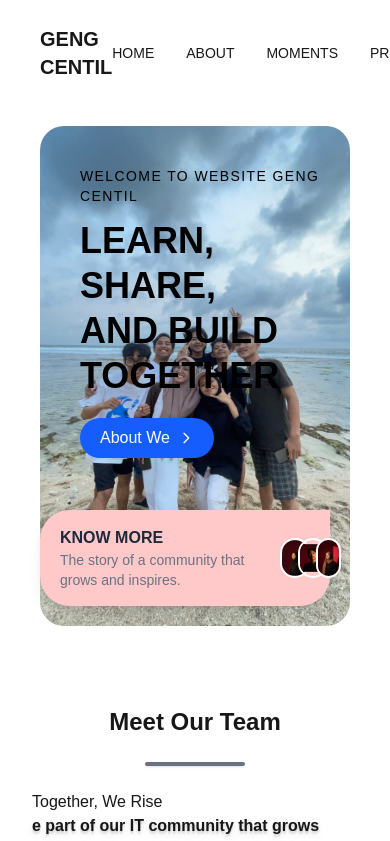
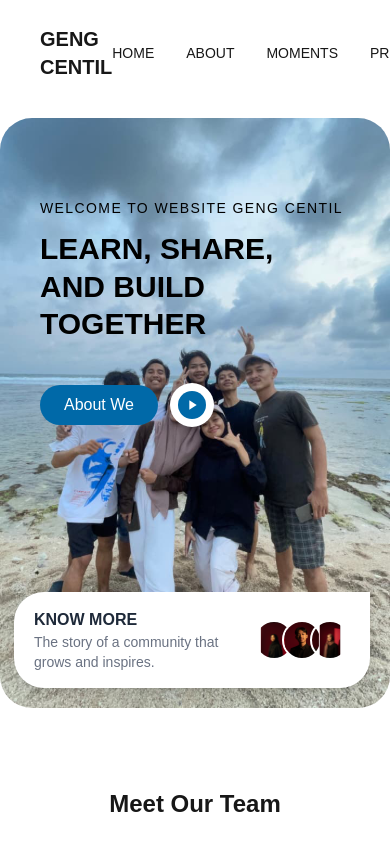
Before and after one commit to dmaszak/projek-bersama, a Next.js app: page / in a window 390 px wide. Shown: the top 841 px of the page. Built offline with nearby package versions, Linux system fonts and the light colour scheme.

Commit message:
update homepage 2

```diff
--- a/app/components/Navbar.jsx
+++ b/app/components/Navbar.jsx
@@ -1,13 +1,26 @@
 export default function Navbar() {
+  const navItems = ["HOME", "ABOUT", "MOMENTS", "PROGRAM"];
+
   return (
     <nav className="flex justify-between items-center px-10 py-5">
+      {/* LOGO */}
       <h1 className="text-xl font-semibold">GENG CENTIL</h1>
+
+      {/* MENU */}
       <ul className="flex gap-8 text-sm">
-        <li><a href="#" className="hover:text-blue-600">HOME</a></li>
-        <li><a href="#" className="hover:text-blue-600">ABOUT</a></li>
-        <li><a href="#" className="hover:text-blue-600">MOMENTS</a></li>
-        <li><a href="#" className="hover:text-blue-600">PROGRAM</a></li>
+        {navItems.map((item) => (
+          <li key={item}>
+            <a
+              href="#"
+              className="relative after:content-[''] after:absolute after:left-1/2 after:-translate-x-1/2 after:-bottom-1 after:h-0.5 after:w-0 after:bg-slate-500 after:transition-all after:duration-300 hover:after:w-full hover:after:scale-x-100 after:origin-center after:scale-x-0"
+            >
+              {item}
+            </a>
+          </li>
+        ))}
       </ul>
+
+      {/* BUTTON */}
       <button className="border text-white bg-black px-5 py-2 rounded-full hover:bg-white hover:text-black transition">
         BOOK TRIP
       </button>
--- a/app/globals.css
+++ b/app/globals.css
@@ -31,3 +31,10 @@ body {
     "M 0 50 Q 50 0 150 0 L 100% 0 Q 100% 100% 100% 100% L 0 100% Z"
   );
 }
+
+.custom-card {
+  clip-path: path(
+    "M 0 30 Q 40 0 120 0 L 100% 0 L 100% 100% L 0 100% Q 40 80 0 70 Z"
+  );
+  border-radius: 30px;
+}
--- a/app/page.tsx
+++ b/app/page.tsx
@@ -12,32 +12,52 @@ export default function HomePage() {
       <Navbar />
 
       {/* HERO SECTION */}
-      <section className="flex flex-col items-center px-10 mt-5">
+      <section className="flex flex-col items-center mt-3">
         <div className="relative w-full max-w-6xl">
           {/* Background Image */}
           <Image
             src={heroImg}
             alt="Geng Centil"
-            className="w-full h-[500px] object-cover rounded-3xl"
+            className="w-full h-[590px] object-cover rounded-4xl custom-img"
           />
 
           {/* Overlay Text */}
-          <div className="absolute top-10 left-10 text-black">
+          <div className="absolute top-20 left-10 text-black">
             <p className="text-sm tracking-widest">WELCOME TO WEBSITE GENG CENTIL</p>
-            <h2 className="text-4xl md:text-5xl font-bold leading-tight mt-3">
+            <h2 className="text-3xl md:text-5xl font-bold leading-tight mt-3">
               LEARN, SHARE, <br /> AND BUILD <br /> TOGETHER
             </h2>
-            <button className="mt-5 bg-blue-600 hover:bg-blue-700 text-white px-5 py-2 rounded-full flex items-center gap-2">
-              <span>About We</span>
-              <svg xmlns="http://www.w3.org/2000/svg" className="w-4 h-4" fill="none" viewBox="0 0 24 24" stroke="currentColor">
-                <path strokeLinecap="round" strokeLinejoin="round" strokeWidth={2} d="M9 5l7 7-7 7" />
+
+            <div className="flex items-center gap-3 mt-10">
+              {/* Tombol About We */}
+              <button className="bg-sky-700 hover:bg-sky-800 text-white px-6 py-2 rounded-full transition">
+                About We
+              </button>
+
+              {/* Lingkaran play double layer */}
+              <div className="w-11 h-11 bg-white rounded-full flex items-center justify-center shadow-md">
+                {/* Lapisan biru di dalam */}
+                <div className="w-7 h-7 bg-sky-700 rounded-full flex items-center justify-center">
+                  {/* Ikon play */}
+                  <svg
+                    xmlns="http://www.w3.org/2000/svg"
+                    className="w-4 h-4 text-white"
+                    fill="currentColor"
+                    viewBox="0 0 24 24"
+                  >
+                    <path d="M8 5v14l11-7z" />
                   </svg>
-            </button>
+                </div>
+              </div>
+            </div>
+
+
+
           </div>
 
           {/* KNOW MORE SECTION */}
           {/* KNOW MORE SECTION */}
-          <div className="absolute bottom-5 right-5 bg-red-200 shadow-lg px-5 py-4 flex items-center gap-5 clip-shape">
+          <div className="absolute bottom-5 right-5 bg-white shadow-lg px-5 py-4 flex items-center gap-5 clip-shape">
             <div>
               <h3 className="font-semibold text-gray-800">KNOW MORE</h3>
               <p className="text-sm text-gray-500 w-[200px]">
@@ -78,7 +98,7 @@ export default function HomePage() {
             </div>
           </div>
           {/*Dimass*/}
-        <div className = "bg-white shadow-md rounded-2xl overflow-hidden hover:shadow-xl transition-shadow duration-300" >
+          <div className="bg-white shadow-md rounded-2xl overflow-hidden hover:shadow-xl transition-shadow duration-300" >
             <Image
               src="/Dimas Zakaria 1.svg"
               alt="Dimass"
```
Lines whose indentation alone changed are shown as unchanged.
